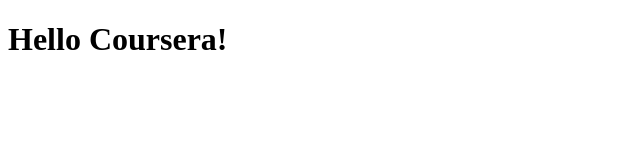
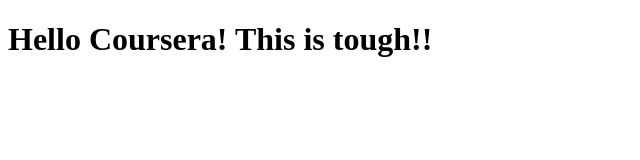
Before and after one commit to saiaravind11/coursera-test-, a plain HTML site: page site/index.html in a window 1280 px wide. Shown: the whole page, without its empty margins (0-640 px from the left). Drawn offline with Linux system fonts and the light colour scheme.

Commit message:
correction

```diff
--- a/site/index.html
+++ b/site/index.html
@@ -4,6 +4,6 @@
 <title>Hello Coursera!</title>
 </head>
 <body>
-	<h1>Hello Coursera!</h1>
+	<h1>Hello Coursera! This is tough!!</h1>
 </body>
 </html>
```
